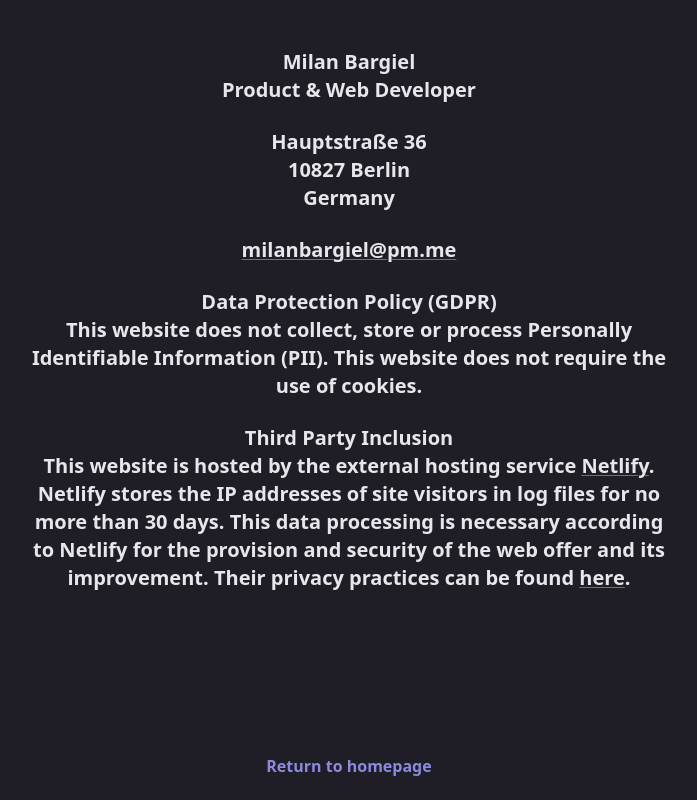
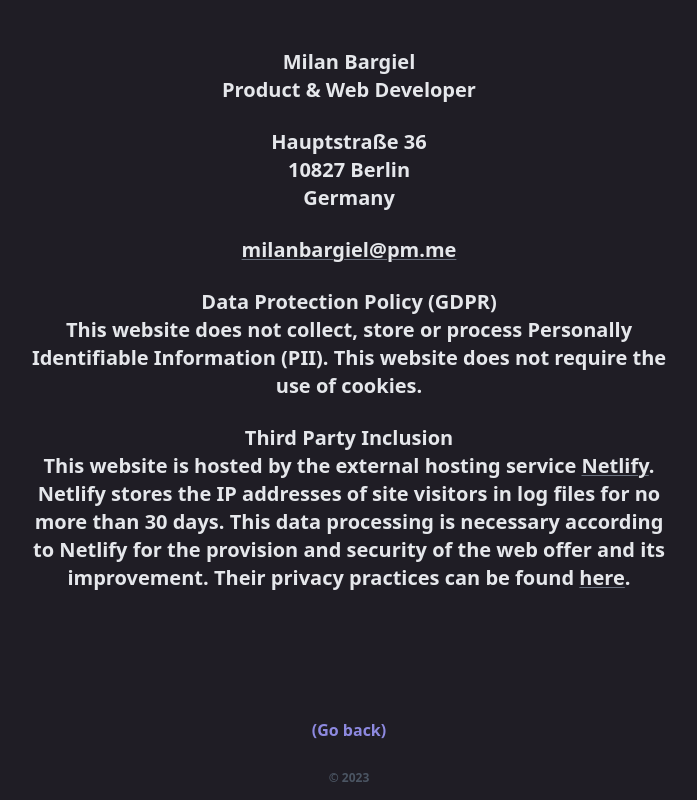
Before and after one commit to milanbargiel/portfolio, a Next.js app: page /legal-notice in a window 1280 px wide. Shown: the whole page, without its empty margins (291-988 px from the left). Built offline with nearby package versions, Linux system fonts and the light colour scheme.

Commit message:
Finetune building social ecology layout

```diff
--- a/components/footer.js
+++ b/components/footer.js
@@ -1,33 +1,54 @@
 import Link from './link'
 
 const Footer = ({ variant }) => {
-  let showBackLink, legalLinkClasses
+  let showBackLink, showLegalLink, showCopyright
 
   switch (variant) {
     case 'home':
-      legalLinkClasses = 'font-semibold text-purple-700 hover:text-purple-500'
+      showLegalLink = true
       break
     case 'project':
-      legalLinkClasses =
-        'text-xs font-semibold text-gray-700 hover:text-gray-500'
       showBackLink = true
+      showCopyright = true
+      showLegalLink = true
+      break
+    case 'legal':
+      showBackLink = true
+      showCopyright = true
       break
   }
 
   return (
-    <div className="text-center w-80 mx-auto mb-6">
+    <div className="text-center w-80 mx-auto mb-4">
       {/* Only show backlink for the project variant */}
       {showBackLink && (
-        <div className="mb-6 font-semibold leading-tight">
-          <Link href="/" className="text-[#0006F6]">
-            (go back)
+        <div className="mb-8 font-semibold leading-tight">
+          <Link href="/" className="text-purple-700 hover:text-purple-500">
+            (Go back)
           </Link>
         </div>
       )}
-      <Link className={legalLinkClasses} href="/legal-notice">
-        Legal notice &amp;
-        <br class="md:hidden" /> data privacy
-      </Link>
+      {variant === 'home' && (
+        <Link
+          className="font-semibold text-purple-700 hover:text-purple-500 leading-none"
+          href="/legal-notice"
+        >
+          Legal notice & data privacy
+        </Link>
+      )}
+      {variant === 'legal' && (
+        <div className="text-xs font-semibold text-gray-600 leading-none">
+          © 2023
+        </div>
+      )}
+      {variant === 'project' && (
+        <div className="text-xs font-semibold text-gray-600 leading-none">
+          © 2023 |
+          <Link className="hover:text-gray-500" href="/legal-notice">
+             Legal notice
+          </Link>{' '}
+        </div>
+      )}
     </div>
   )
 }
--- a/pages/legal-notice.js
+++ b/pages/legal-notice.js
@@ -1,5 +1,6 @@
 import Link from '../components/link'
 import Layout from '../components/layout'
+import Footer from '../components/footer'
 
 export async function getStaticProps() {
   return { props: { isDark: true } }
@@ -55,15 +56,7 @@ export default function LegalNotice() {
           .
         </p>
       </div>
-      <div className="text-center leading-tight mb-6">
-        <Link
-          className="font-semibold text-purple-700 hover:text-purple-500"
-          href="/"
-        >
-          Return to <br class="md:hidden" />
-          homepage
-        </Link>
-      </div>
+      <Footer variant="legal" />
     </Layout>
   )
 }
--- a/pages/projects/building-social-ecology.js
+++ b/pages/projects/building-social-ecology.js
@@ -13,7 +13,7 @@ import bsePic4 from '../../public/buildingsocialecology-4.png'
 import bsePic5 from '../../public/buildingsocialecology-5.png'
 
 export async function getStaticProps() {
-  return { props: { isDark: false } }
+  return { props: { isDark: true } }
 }
 
 export default function BuildingSocialEcology() {
@@ -21,33 +21,34 @@ export default function BuildingSocialEcology() {
     <Layout>
       <TextColumn>
         <Header />
-        <h1 className="text-4xl mb-8">
-          An archive of socio-ecological design patterns for sustainable
+        <h1 className="text-5xl mb-8">
+          An archive of socio-ecological design patterns for a sustainable
           construction
         </h1>
-        <p className="mb-4 text-gray-900">
-          Building Social Ecology showcases sustainable design patterns for
-          architects, residents and city developers in Europe.
+        <p className="mb-4 text-gray-300">
+          Building Social Ecology is a web page that showcases sustainable
+          design patterns for architects, residents and city developers in
+          Europe.
         </p>
-        <p className="mb-4 text-gray-900">
+        <p className="mb-4 text-gray-300">
           In this DBU-funded (Deutsche Bundesstiftung Umwelt) research project I
           helped a team from the University of Applied Sciences in Potsdam and a
           cultural center in Bratislava with designing the projects website. We
           worked together on on a new platform where they can publish and
           archive research more easily.
         </p>
-        <p className="mb-4 text-gray-900">
+        <p className="mb-4 text-gray-300">
           My process included conducting workshops with the project partners,
           collecting visual inspiration in a moodboard, building wireframes and
           designing the interface of the application in Figma.
         </p>
-        <p className="mb-4 text-gray-900">
+        <p className="mb-4 text-gray-300">
           For the implementation I developed a custom theme in WordPress.
         </p>
         <Link
           href="https://www.buildingsocialecology.org/"
-          className="text-gray-900"
-          variant="underline-dark"
+          className="text-gray-300"
+          variant="underline-white"
         >
           www.buildingsocialecology.org <span>↗</span>
         </Link>
@@ -56,37 +57,37 @@ export default function BuildingSocialEcology() {
         {/* A flex grid. Flex-basis 100 tells the elements take full row width
         Flex-1 tells the item to shrink in size if necessary */}
         <div className="md:flex md:flex-wrap md:flex-row md:gap-16">
-          <div className="basis-full md:flex-1">
+          <div className="basis-full mb-8 md:mb-0 md:flex-1">
             <Image
               src={bsePic1}
-              className="drop-shadow-sm border border-gray-300 rounded-lg"
+              className="drop-shadow-sm border border-black rounded-lg"
               alt="Detail view of buildingsocialecology.org"
             />
           </div>
-          <div className="basis-full md:flex-1">
-            <Image src={bsePic2} alt="Moodboard" />
+          <div className="basis-full mb-8 md:mb-0 md:flex-1">
+            <Image src={bsePic2} alt="Moodboard" className="hidden md:block" />
           </div>
         </div>
         {/* Another flex row */}
-        <div className="mt-16 md:flex md:flex-wrap md:flex-row md:gap-16">
-          <div className="basis-full md:flex-1">
+        <div className="md:mt-16 md:flex md:flex-wrap md:flex-row md:gap-16">
+          <div className="basis-full mb-8 md:mb-0 md:flex-1">
             <Image
               src={bsePic3}
-              className="drop-shadow-sm border border-gray-300 rounded-lg"
+              className="drop-shadow-sm border border-black rounded-lg"
               alt="Moodboard"
             />
           </div>
-          <div className="basis-full md:flex-1">
+          <div className="basis-full mb-8 md:mb-0 md:flex-1">
             <Image
               src={bsePic4}
-              className="drop-shadow-sm border border-gray-300 rounded-lg"
+              className="drop-shadow-sm border border-black rounded-lg"
               alt="Moodboard"
             />
           </div>
-          <div className="basis-full md:flex-1">
+          <div className="basis-full mb-8 md:mb-0 md:flex-1">
             <Image
               src={bsePic5}
-              className="drop-shadow-sm border border-gray-300 rounded-lg"
+              className="drop-shadow-sm border border-black rounded-lg"
               alt="Moodboard"
             />
           </div>
```
